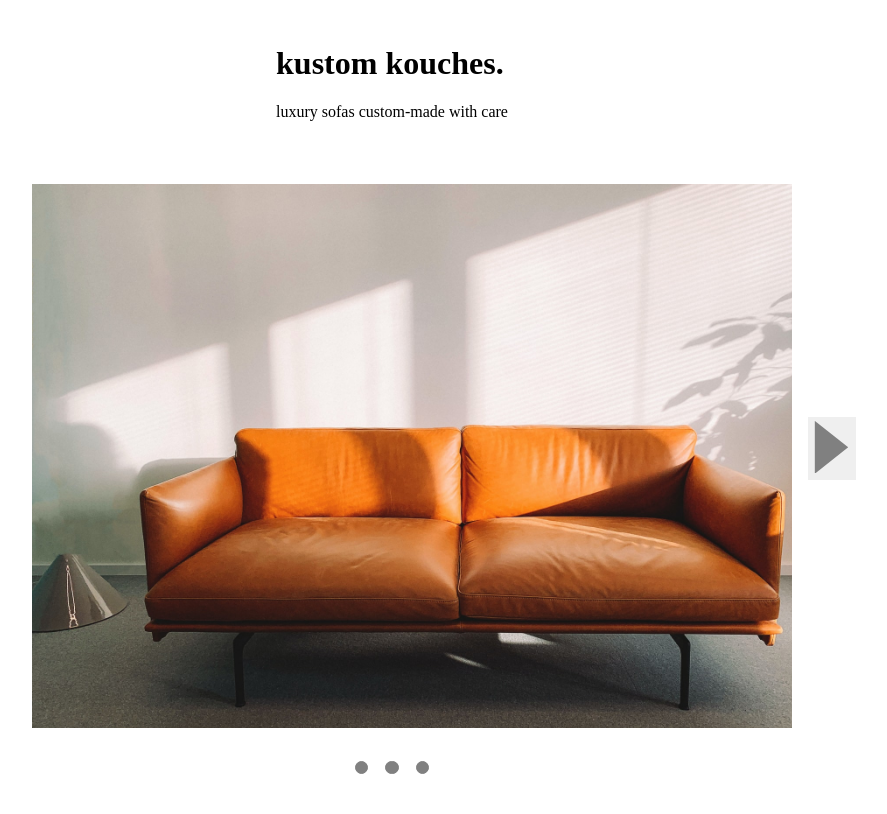
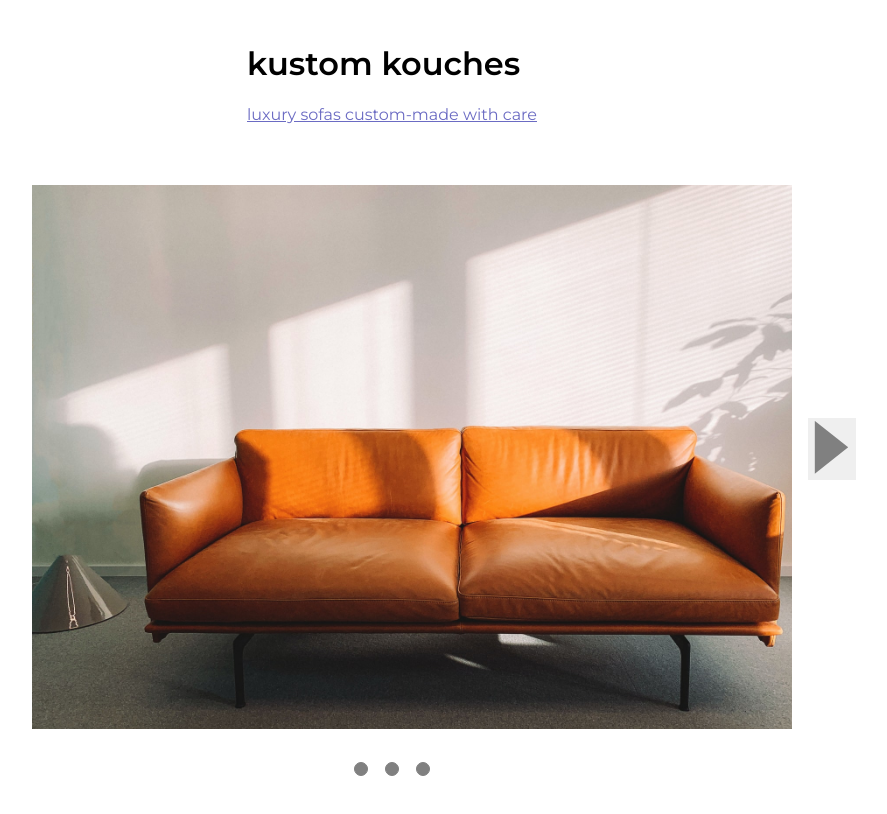
Before and after one commit to thatgirldorian/carousel-component, a plain HTML site: page index.html in a window 1280 px wide. Shown: the whole page, without its empty margins (248-1135 px from the left). Drawn offline with Linux system fonts and the light colour scheme.

Commit message:
Added a new font + styles for the p text

```diff
--- a/css/style.css
+++ b/css/style.css
@@ -8,6 +8,13 @@
         display: grid;
         place-items: center;
         height: 100vh;
+        font-family: 'Montserrat', sans-serif;
+    }
+
+    p {
+        color: var(--color-hover-state);
+        text-decoration: underline;
+        text-underline-offset: 1px;
     }
 
     .carousel {
--- a/index.html
+++ b/index.html
@@ -6,11 +6,14 @@
     <meta name="viewport" content="width=device-width, initial-scale=1.0">
     <title>Kustom kouches</title>
     <link rel="stylesheet" href="css/style.css">
+    <link rel="preconnect" href="https://fonts.googleapis.com">
+    <link rel="preconnect" href="https://fonts.gstatic.com" crossorigin>
+    <link href="https://fonts.googleapis.com/css2?family=Montserrat:ital,wght@0,100;0,200;0,300;0,400;0,500;0,600;1,100;1,200;1,300;1,400;1,500&display=swap" rel="stylesheet">
 </head>
 <body>
 
     <div>
-        <h1>kustom kouches.</h1>
+        <h1>kustom kouches</h1>
         <p>luxury sofas custom-made with care</p>
     </div>
 
```
